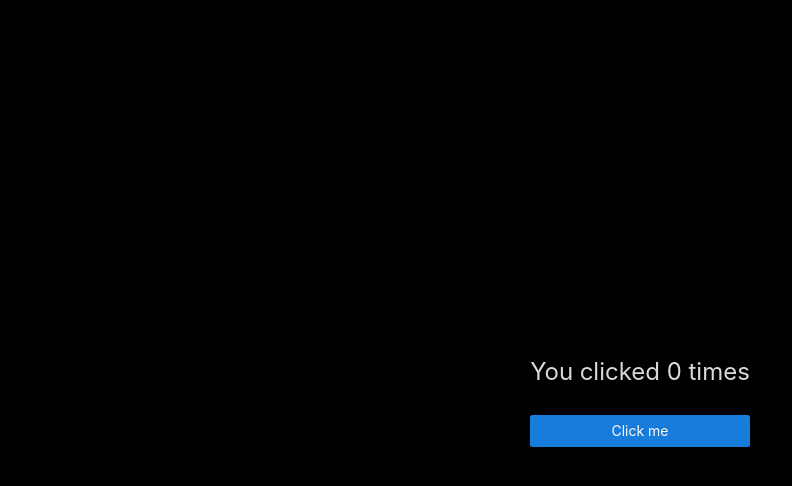
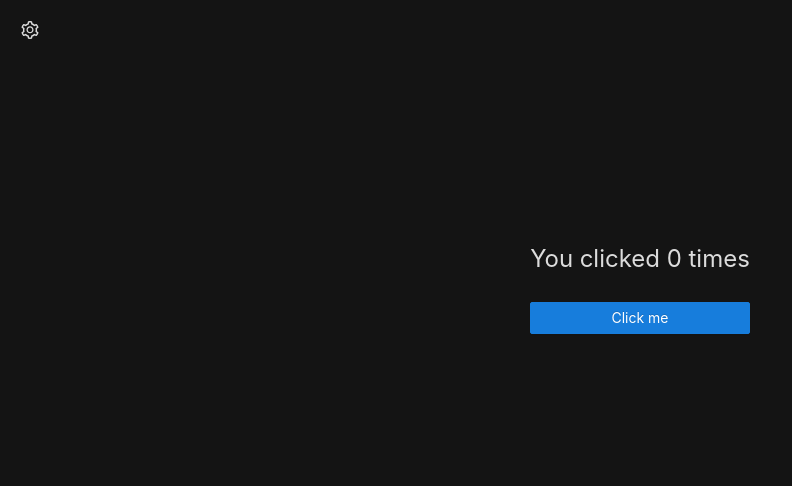
Before and after one commit to Ivang71/countdown, a React (Create React App) app: page / in a window 1280 px wide. Shown: the top 486 px of the page, without its empty margins (0-792 px from the left). Built offline with nearby package versions, Linux system fonts and the light colour scheme.

Commit message:
Add side menu and countdown

```diff
--- a/src/App.css
+++ b/src/App.css
@@ -3,9 +3,31 @@
   height: 100vh;
   display: grid;
   justify-content: center;
-  align-content: center;
+  align-content: start;
+  padding-top: 30vh;
   font-size: 1.5rem;
   font-family: -apple-system, BlinkMacSystemFont, 'Segoe UI', Roboto, 'Helvetica Neue', Arial,
   'Noto Sans', sans-serif, 'Apple Color Emoji', 'Segoe UI Emoji', 'Segoe UI Symbol',
   'Noto Color Emoji';
+  background-color: #141414;
 }
+
+.alteredBackground {
+  background-color: #5e3e1f;
+  transition: background-color 3000ms ease-out;
+}
+
+#drawerButton {
+  position: absolute;
+  top: 10px;
+  left: 10px;
+}
+
+.sideMenu {
+
+}
+
+.sideMenuFooter {
+  position: absolute;
+  bottom: 20px;
+}
--- a/src/App.js
+++ b/src/App.js
@@ -1,73 +1,72 @@
 import './App.css';
 import 'antd/dist/antd.dark.css';
 import React, {useState} from "react";
-import {Button} from "antd";
+import {Button, Drawer, Statistic} from "antd";
+import {SettingOutlined} from '@ant-design/icons';
+
+//TODO: make loader
+//TODO: make drawer with language switch
+//https://jsonplaceholder.typicode.com/ fake rest api
+export default function App(props) {
+
+    const [count, setCount] = useState(0);
 
 
-/*class App extends React.Component {
-    state = {
-        loadings: [],
-    };
+    const [loading, setLoading] = useState({
+        isLoading: false,
+        duration: Math.random() * 1000 + 1000,
+    });
+    const enterLoading = () => {
+        setLoading({...loading, isLoading: true})
+        setTimeout(
+            () => setLoading({
+                duration: (Math.random() + 0.2) * 1300 * count + 1500,
+                isLoading: false
+            }),
+            loading.duration
+        )
+    }
 
-    enterLoading = index => {
-        this.setState(({ loadings }) => {
-            const newLoadings = [...loadings];
-            newLoadings[index] = true;
+    const {Countdown} = Statistic;
+    const deadline = Date.now() + loading.duration; // Moment is also OK
 
-            return {
-                loadings: newLoadings,
-            };
-        });
-        setTimeout(() => {
-            this.setState(({ loadings }) => {
-                const newLoadings = [...loadings];
-                newLoadings[index] = false;
-
-                return {
-                    loadings: newLoadings,
-                };
-            });
-        }, 6000);
-    };
-
-    render() {
-        const { loadings } = this.state;
-        return (
-            <>
-                <Button
-                    type="primary"
-                    loading={loadings[1]}
-                    onClick={() => this.enterLoading(1)}
-                >
-                    Click me!
-                </Button>
-            </>
-        );
-    }
-}*/
+    const [visible, setVisible] = useState(false);
+    const showDrawer = () => setVisible(true)
+    const hideDrawer = () => setVisible(false)
 
 
-//https://jsonplaceholder.typicode.com/ fake rest api
-function App() {
-    const [count, setCount] = useState(0);
+    return (
+        <div className={count < 2 ? "App" : "App alteredBackground"}>
+            <Button onClick={showDrawer} className="sideMenu" type="text" icon={<SettingOutlined/>} id="drawerButton"
+                    size="large"/>
+            <Drawer
+                title="Clicker"
+                placement="left"
+                closable={true}
+                onClose={hideDrawer}
+                visible={visible}
+            >
+                <section>
+                    <p>The content will be added soon. Come back later!</p>
+                </section>
+                <footer className="sideMenuFooter">View <a href="https://github.com/Ivang316/playground"
+                                                           target="_blank">source code</a></footer>
+            </Drawer>
 
-    const [isLoading, setIsLoading] = useState(false);
+            <p>You clicked {count} times</p>
 
-    const enterLoading = () => {
-        setIsLoading(true)
-        setTimeout(() => setIsLoading(false), 2000)
-    }
+            <Button
+                onClick={() => {
+                    enterLoading();
+                    setCount(count + 1)
+                }}
+                type="primary"
+                loading={loading.isLoading}
+            >Click me</Button>
 
-    return (
-        <div className="App">
-            <p>You clicked {count} times</p>
-            <Button
-                onClick={() => { enterLoading(); setCount(count + 1)}}
-                type="primary"
-                loading={isLoading}
-            >Click me</Button>
+            {loading.isLoading ? <Countdown value={deadline} format="s:SSS"/> : null}
+
+
         </div>
     );
 }
-
-export default App;
--- a/src/index.js
+++ b/src/index.js
@@ -3,12 +3,17 @@ import ReactDOM from 'react-dom';
 import './index.css';
 import App from './App';
 import reportWebVitals from './reportWebVitals';
+import {ConfigProvider} from "antd";
+import ruRU from 'antd/lib/locale/ru_RU'
+import enUS from 'antd/lib/locale/en_US'
 
 ReactDOM.render(
-  <React.StrictMode>
-    <App />
-  </React.StrictMode>,
-  document.getElementById('root')
+    <React.StrictMode>
+        <ConfigProvider>
+            <App/>
+        </ConfigProvider>
+    </React.StrictMode>,
+    document.getElementById('root')
 );
 
 // If you want to start measuring performance in your app, pass a function
```
Also changed, not shown: package.json (+6 -1 lines), 2 other files (tests, documents, lock files or other folders).
